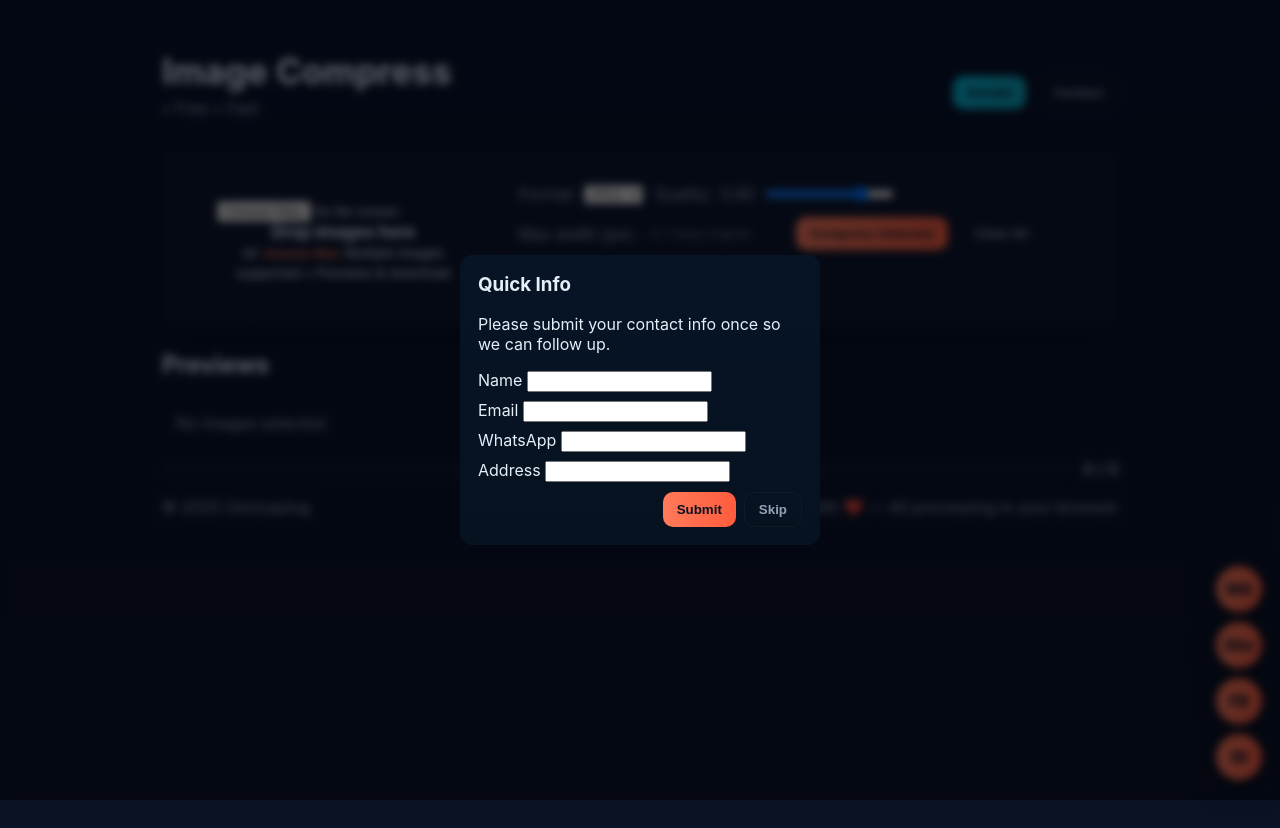
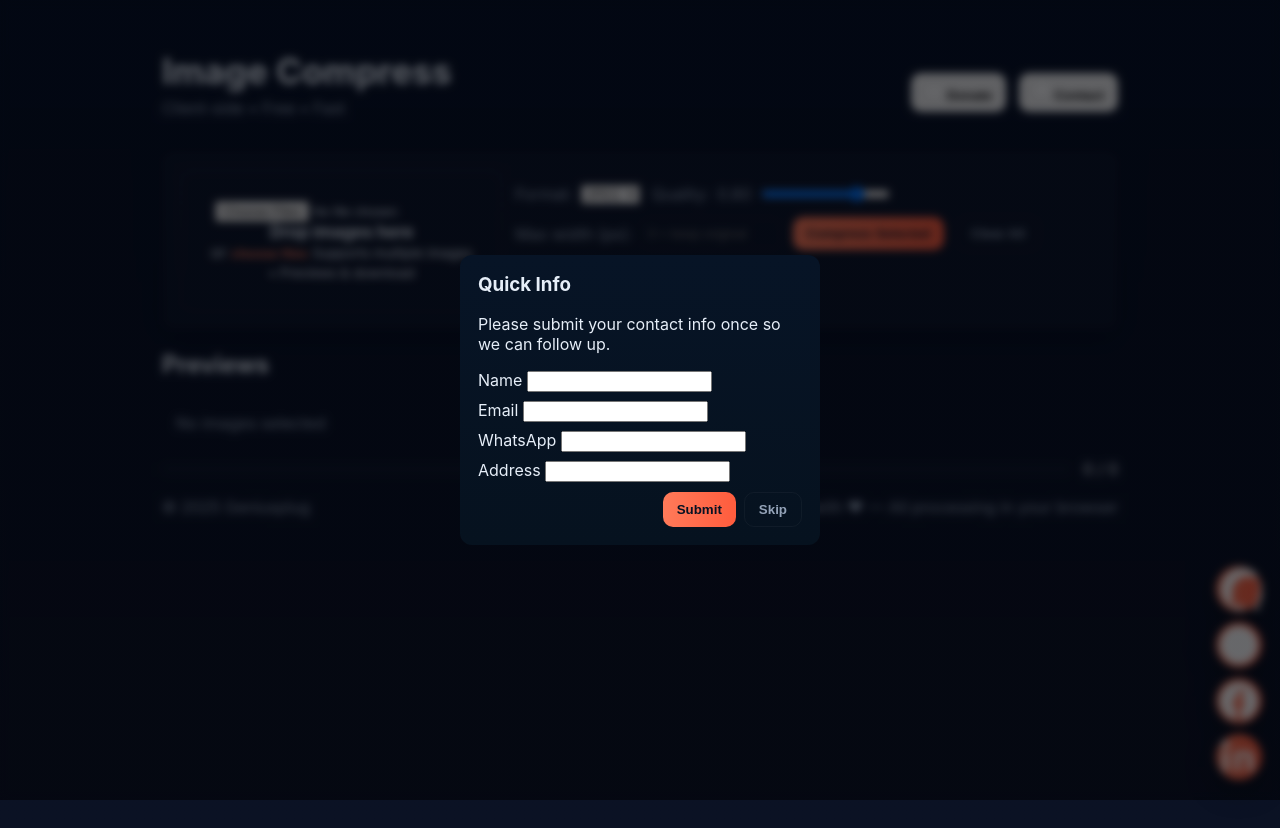
Before and after one commit to Geniusplug/Image-Compress-Free-Tool, a plain HTML site: page index.html in a window 1280 px wide. Drawn offline with Linux system fonts and the light colour scheme.

Commit message:
Enhance accessibility and update UI elements
Updated button classes and added aria-labels for accessibility. Enhanced social/contact actions with icons and improved text descriptions.

```diff
--- a/index.html
+++ b/index.html
@@ -11,21 +11,35 @@
     <header class="hero">
       <div class="brand">
         <h1>Image Compress</h1>
-        <p class="tag">• Free • Fast</p>
+        <p class="tag">Client-side • Free • Fast</p>
       </div>
+
       <div class="cta">
-        <button id="donateBtn" class="btn btn-accent">Donate</button>
-        <button id="contactBtn" class="btn btn-outline">Contact</button>
+        <button id="donateBtn" class="btn btn-donate" aria-label="Donate">
+          <span class="icon" aria-hidden="true">
+            <!-- heart icon -->
+            <svg width="18" height="18" viewBox="0 0 24 24" fill="none"><path d="M12 21s-7.5-4.75-9.5-7.25C-0.5 8.5 4 4 7.5 6c2 1.25 2.5 3.5 4.5 3.5s2.5-2.25 4.5-3.5C20 4 24.5 8.5 21.5 13.75 19.5 16.25 12 21 12 21z" fill="#fff" /></svg>
+          </span>
+          <span class="txt">Donate</span>
+        </button>
+
+        <button id="contactBtn" class="btn btn-contact" aria-label="Contact">
+          <span class="icon" aria-hidden="true">
+            <!-- chat icon -->
+            <svg width="18" height="18" viewBox="0 0 24 24" fill="none"><path d="M21 15a2 2 0 0 1-2 2H8l-5 3V5a2 2 0 0 1 2-2h14a2 2 0 0 1 2 2z" fill="#fff"/></svg>
+          </span>
+          <span class="txt">Contact</span>
+        </button>
       </div>
     </header>
 
     <section class="card uploader-card">
-      <div id="dropzone" class="dropzone" tabindex="0">
+      <div id="dropzone" class="dropzone" tabindex="0" aria-label="Drop images here">
         <input id="file" type="file" accept="image/*" multiple />
         <div class="drop-inner">
           <strong>Drop images here</strong>
           <span>or <button id="chooseBtn" class="link-btn">choose files</button></span>
-          <small>Multiple images supported • Previews & download</small>
+          <small>Supports multiple images • Previews & download</small>
         </div>
       </div>
 
@@ -65,16 +79,28 @@
 
     <footer class="foot">
       <div class="foot-left">© <span id="year"></span> Geniusplug</div>
-      <div class="foot-right">Built with ❤️ — All processing in your browser</div>
+      <div class="foot-right">Built with <span class="heart">❤</span> — All processing in your browser</div>
     </footer>
   </main>
 
-  <!-- Floating social/contact actions -->
-  <div class="fab-group">
-    <a class="fab" id="waFab" href="https://wa.me/8801761487193" target="_blank" title="WhatsApp">WA</a>
-    <a class="fab" id="siteFab" href="https://www.romansarkar.com" target="_blank" title="Website">Site</a>
-    <a class="fab" id="fbFab" href="https://www.facebook.com/Engineer.romansarkar" target="_blank" title="Facebook">FB</a>
-    <a class="fab" id="lnFab" href="https://www.linkedin.com/in/romansarkar/" target="_blank" title="LinkedIn">IN</a>
+  <!-- Floating social/contact actions with icons -->
+  <div class="fab-group" aria-hidden="true">
+    <a class="fab" id="waFab" href="https://wa.me/8801761487193" target="_blank" title="WhatsApp" rel="noreferrer">
+      <!-- WhatsApp icon -->
+      <svg viewBox="0 0 24 24"><path fill="#fff" d="M20.5 3.5A11 11 0 1 0 12 23c1.9 0 3.7-.5 5.3-1.4L23 23l-1.5-5.7A10.9 10.9 0 0 0 22 7.5 11 11 0 0 0 20.5 3.5zM12 20.5a8.4 8.4 0 0 1-4-.9L8 17.7l.7-1.6A8.3 8.3 0 1 1 12 20.5z"/></svg>
+    </a>
+
+    <a class="fab" id="siteFab" href="https://www.romansarkar.com" target="_blank" title="Website" rel="noreferrer">
+      <svg viewBox="0 0 24 24"><path fill="#fff" d="M12 2a10 10 0 1 0 0 20 10 10 0 0 0 0-20z"/></svg>
+    </a>
+
+    <a class="fab" id="fbFab" href="https://www.facebook.com/Engineer.romansarkar" target="_blank" title="Facebook" rel="noreferrer">
+      <svg viewBox="0 0 24 24"><path fill="#fff" d="M22 12a10 10 0 1 0-11.5 9.9v-7H8.5v-3h2v-2.2c0-2 1.2-3.1 3-3.1.9 0 1.8.1 1.8.1v2h-1c-1 0-1.3.6-1.3 1.2V12h2.2l-.4 3h-1.8v7A10 10 0 0 0 22 12z"/></svg>
+    </a>
+
+    <a class="fab" id="lnFab" href="https://www.linkedin.com/in/romansarkar/" target="_blank" title="LinkedIn" rel="noreferrer">
+      <svg viewBox="0 0 24 24"><path fill="#fff" d="M4.98 3.5C3.88 3.5 3 4.4 3 5.52c0 1.12.88 2.02 1.98 2.02h.02C6.1 7.54 7 6.64 7 5.52 7 4.4 6.1 3.5 4.98 3.5zM3.5 8.98h3v10.02h-3zM10 8.98h2.88v1.37h.04c.4-.76 1.38-1.56 2.84-1.56 3.04 0 3.6 2 3.6 4.6V19h-3V13.7c0-1.25-.02-2.86-1.74-2.86-1.74 0-2.01 1.36-2.01 2.76V19H10z"/></svg>
+    </a>
   </div>
 
   <!-- One-time user info modal -->
```
